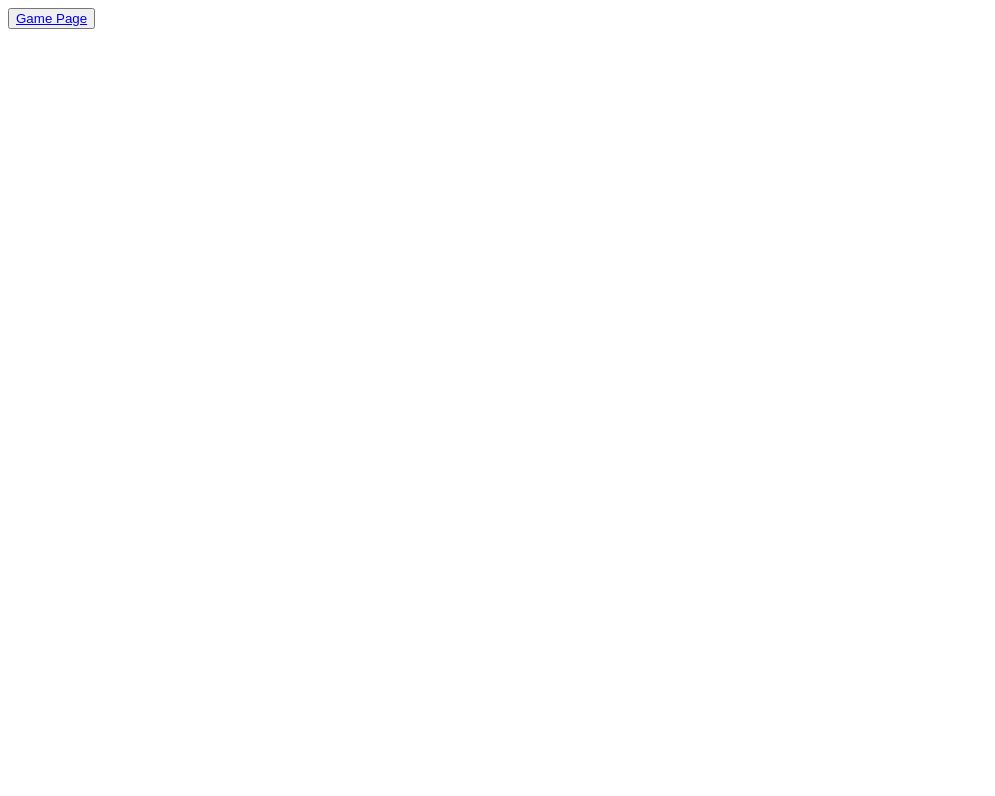
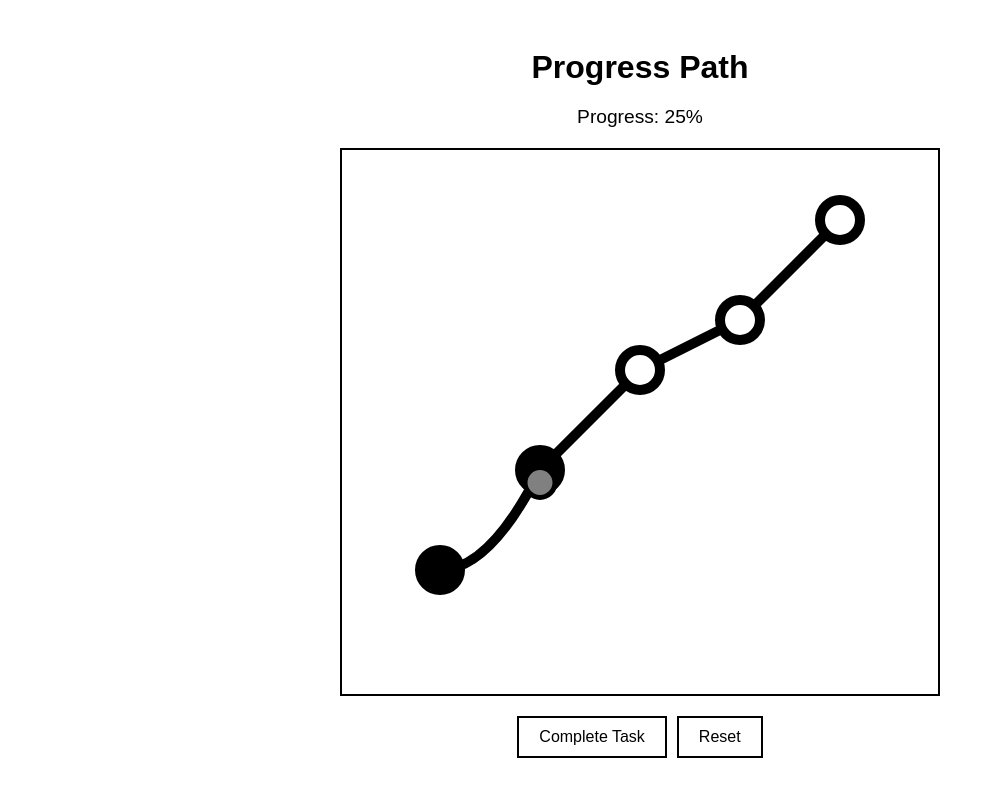
Before and after one commit to itcOnlineGaming/Team_3_2025, a SvelteKit app: page /map in a window 1280 px wide. Shown: the top 796 px of the page, without its empty margins (0-995 px from the left). Built offline with nearby package versions, Linux system fonts and the light colour scheme.

Commit message:
Map layout

```diff
--- a/src/routes/+page.svelte
+++ b/src/routes/+page.svelte
@@ -1,6 +1,3 @@
-<h1>Welcome to SvelteKit</h1>
-<p>Visit <a href="https://svelte.dev/docs/kit">svelte.dev/docs/kit</a> to read the documentation</p>
-
 <button><a href="/home">Home</a></button>
 <button><a href="/map">Map</a></button>
 <button><a href="/tasks">Tasks</a></button>
--- a/src/routes/map/+page.svelte
+++ b/src/routes/map/+page.svelte
@@ -1 +1,172 @@
-<button><a href="/game">Game Page</a></button>
+<script lang="ts">
+  // Player progress (0-100, represents percentage along the path)
+  let playerProgress = 25;
+
+  // Map locations/waypoints
+  const waypoints = [ // Id, name for display, x and y, completed flag
+    { id: 1, name: "Point 1", x: 10, y: 80, completed: true },
+    { id: 2, name: "Point 2", x: 30, y: 60, completed: true },
+    { id: 3, name: "Point 3", x: 50, y: 40, completed: false },
+    { id: 4, name: "Point 4", x: 70, y: 30, completed: false },
+    { id: 5, name: "Point 5", x: 90, y: 10, completed: false }
+  ];
+
+  // Path coordinates for the curved line
+  // M is starting point, Q is qurve point link
+  const pathData = "M 10 80 Q 20 80, 30 60 Q 40 50, 50 40 Q 60 35, 70 30 Q 80 20, 90 10";
+
+  // Force completion of task
+  function simulateTaskCompletion() {
+    if (playerProgress < 100) {
+      playerProgress = Math.min(playerProgress + 25, 100);
+
+      // Update waypoint completion based on progress
+      waypoints.forEach(waypoint => {
+        const waypointProgress = ((waypoint.id - 1) / (waypoints.length - 1)) * 100; //
+        waypoint.completed = playerProgress >= waypointProgress; // Mark completed if past
+      });
+    }
+  }
+
+  // Force Reset
+  function resetProgress() {
+    playerProgress = 0;
+    waypoints.forEach((waypoint, index) => {
+      waypoint.completed = index === 0;
+    });
+  }
+
+  // Calculate player position along the path // PN: $ is a reative agent so it recalculates
+  $: playerPosition = getPlayerPosition(playerProgress);
+
+  // Where should player be
+  function getPlayerPosition(progress: number) {
+    const normalizedProgress = progress / 100;
+    const startPoint = { x: 10, y: 80 }; // Start
+    const endPoint = { x: 90, y: 10 };  // End
+
+    return { // Linear interpolation to force locations for now
+      x: startPoint.x + (endPoint.x - startPoint.x) * normalizedProgress,
+      y: startPoint.y + (endPoint.y - startPoint.y) * normalizedProgress
+    };
+  }
+</script>
+
+<main class="container">
+  <!-- Progress Path -->
+  <div class="progress-section">
+    <h1>Progress Path</h1>
+
+    <div class="progress-info">
+      <p>Progress: {playerProgress}%</p>
+    </div>
+
+    <!-- Simple Path Visualization -->
+    <div class="path-container">
+      <svg viewBox="0 0 100 100" class="progress-path"> <!-- Box visual container -->
+        <!-- The curved path -->
+        <path
+          d={pathData}
+          fill="none"
+          stroke="black"
+          stroke-width="2"
+        />
+
+        <!-- Waypoints -->
+        {#each waypoints as waypoint}
+          <circle
+            cx={waypoint.x}
+            cy={waypoint.y}
+            r="4"
+            fill={waypoint.completed ? "black" : "white"}
+            stroke="black"
+            stroke-width="2"
+          />
+        {/each}
+
+        <!-- Player marker -->
+        <circle
+          cx={playerPosition.x}
+          cy={playerPosition.y}
+          r="3"
+          fill="gray"
+          stroke="black"
+          stroke-width="1"
+        />
+      </svg>
+    </div>
+
+    <!-- Controls -->
+    <div class="controls">
+      <button on:click={simulateTaskCompletion} class="control-button">
+        Complete Task
+      </button>
+      <button on:click={resetProgress} class="control-button">
+        Reset
+      </button>
+    </div>
+  </div>
+</main>
+
+
+
+<style>
+  .container {
+    min-height: 100vh;
+    background: white;
+    padding: 20px;
+    font-family: Arial, sans-serif;
+  }
+
+  .progress-section {
+    max-width: 600px;
+    margin: 0 auto;
+    text-align: center;
+  }
+
+  h1 {
+    color: black;
+    font-size: 2rem;
+    margin-bottom: 20px;
+  }
+
+  .progress-info p {
+    font-size: 1.2rem;
+    color: black;
+    margin-bottom: 20px;
+  }
+
+  .path-container {
+    border: 2px solid black;
+    background: white;
+    margin: 20px 0;
+    padding: 20px;
+  }
+
+  .progress-path {
+    width: 100%;
+    max-width: 500px;
+    height: auto;
+  }
+
+  .controls {
+    display: flex;
+    gap: 10px;
+    justify-content: center;
+    margin-top: 20px;
+  }
+
+  .control-button {
+    padding: 10px 20px;
+    border: 2px solid black;
+    background: white;
+    color: black;
+    font-size: 16px;
+    cursor: pointer;
+  }
+
+  .control-button:hover {
+    background: black;
+    color: white;
+  }
+</style>
```
